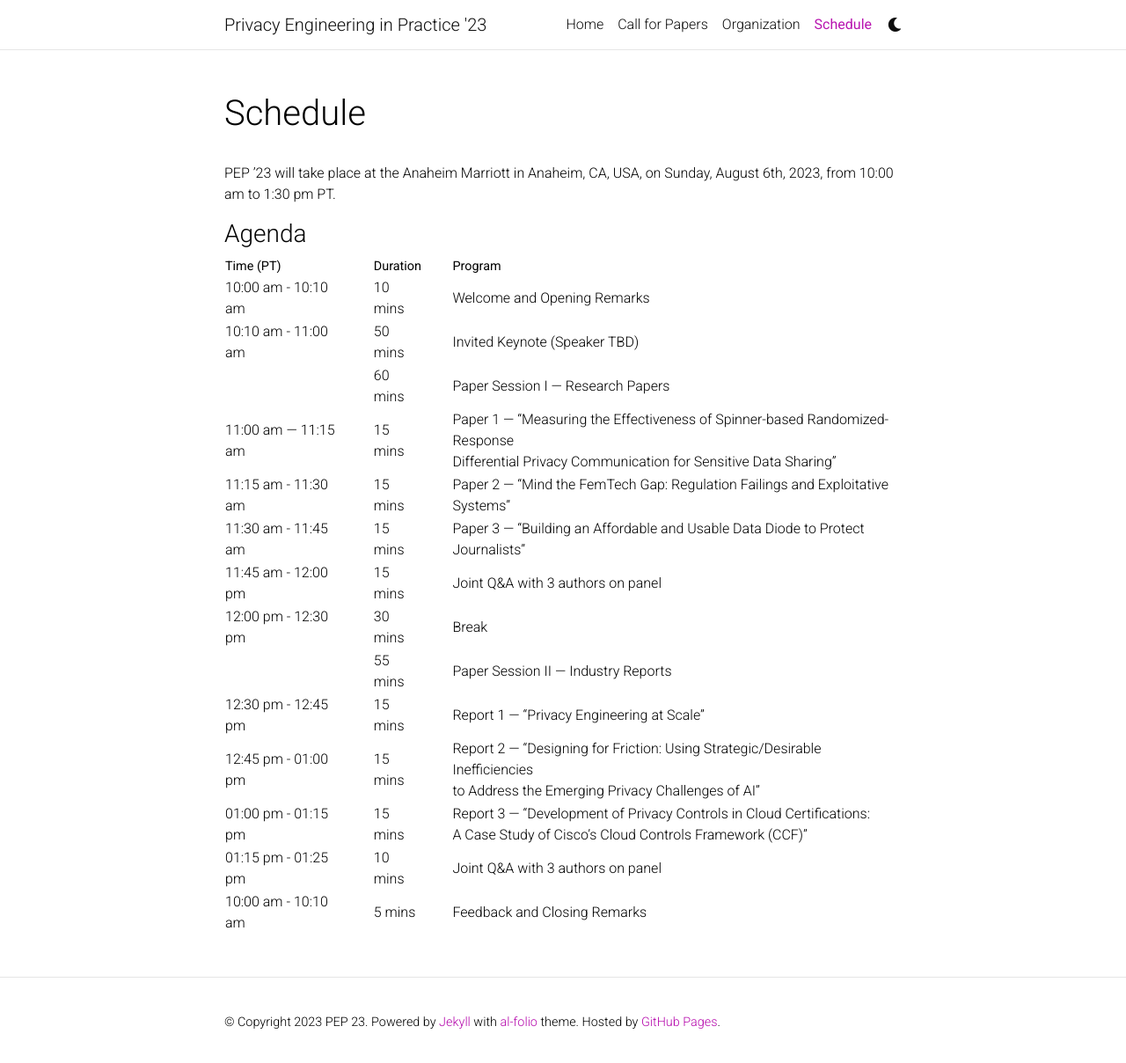
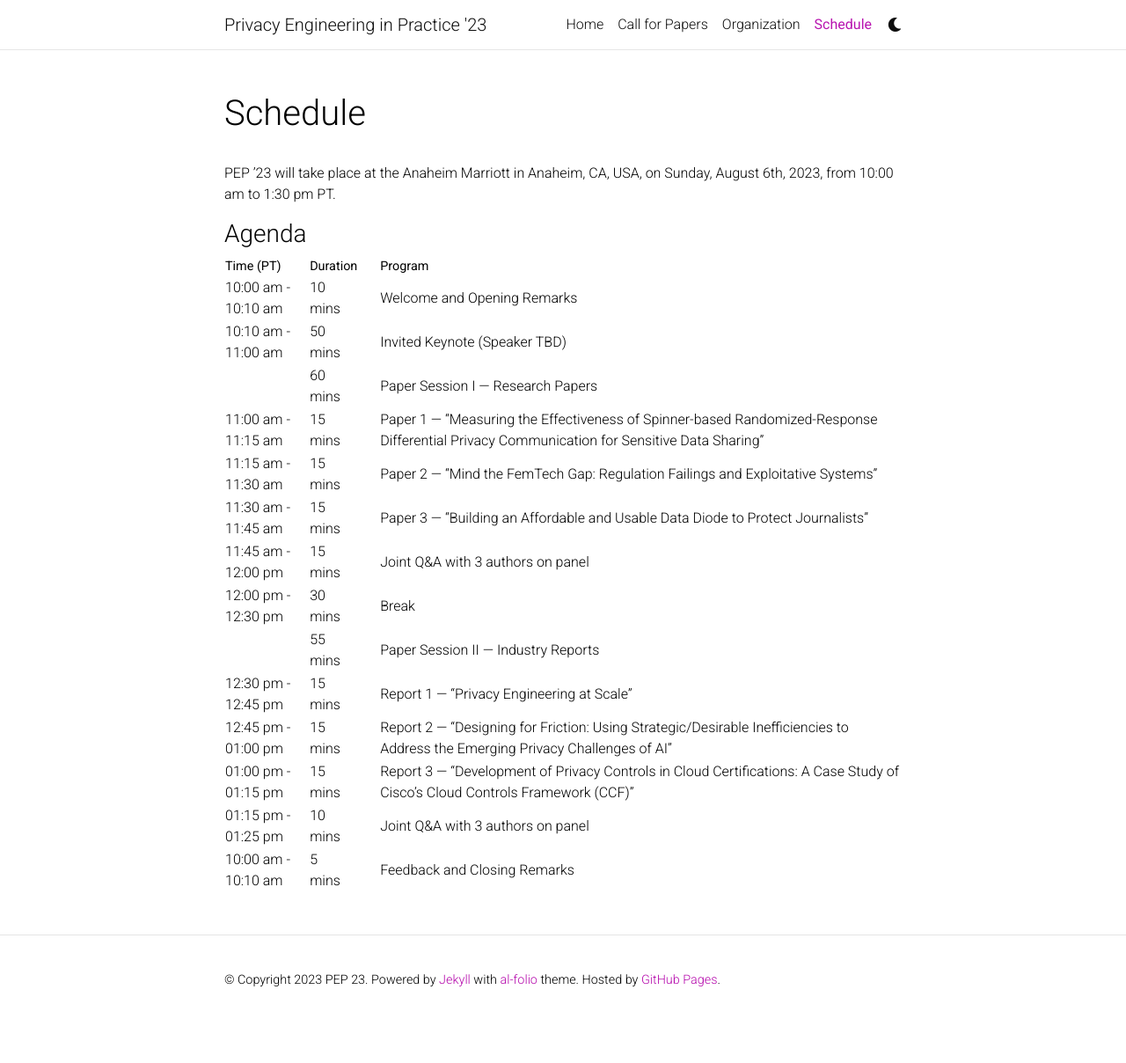
Before and after one commit to privacy-engineering/privacy-engineering.github.io, a Jekyll site: the page built from _pages/schedule.md, in a window 1280 px wide and 1213 px high. Shown: the top 1208 px of the window at 88% size. Built offline with Jekyll 4.4.1, drawn with Linux system fonts in a browser that asks for light colours; comment, search, counter and statistics services are not loaded; a style sheet for code colours, icons or effects is not loaded.

Commit message:
Update schedule.md

```diff
--- a/_pages/schedule.md
+++ b/_pages/schedule.md
@@ -12,19 +12,19 @@ PEP ’23 will take place at the Anaheim Marriott in Anaheim, CA, USA, on Sunday
 
 ### Agenda
 
-| Time (PT)&emsp;&emsp;  | Duration&emsp;&emsp; | Program |
+| Time (PT)  | Duration | Program |
 | :--- | :--- | :--- |
-| 10:00 am - 10:10 am&emsp;&emsp;                    | 10 mins&emsp;&emsp; | Welcome and Opening Remarks         |
-| 10:10 am - 11:00 am&emsp;&emsp;                    | 50 mins&emsp;&emsp; | Invited Keynote (Speaker TBD)       |
+| 10:00 am - 10:10 am | 10 mins&emsp;&emsp; | Welcome and Opening Remarks         |
+| 10:10 am - 11:00 am | 50 mins&emsp;&emsp; | Invited Keynote (Speaker TBD)       |
 |                     | 60 mins&emsp;&emsp; | Paper Session I — Research Papers   |
-| 11:00 am — 11:15 am&emsp;&emsp; | 15 mins&emsp;&emsp; | Paper 1 — "Measuring the Effectiveness of Spinner-based Randomized-Response<br>Differential Privacy Communication for Sensitive Data Sharing" |
-| 11:15 am - 11:30 am&emsp;&emsp; | 15 mins&emsp;&emsp; | Paper 2 — "Mind the FemTech Gap: Regulation Failings and Exploitative Systems"  |
-| 11:30 am - 11:45 am&emsp;&emsp; | 15 mins&emsp;&emsp; | Paper 3 — "Building an Affordable and Usable Data Diode to Protect Journalists" |
-| 11:45 am - 12:00 pm&emsp;&emsp; | 15 mins&emsp;&emsp; | Joint Q&A with 3 authors on panel   |
-| 12:00 pm - 12:30 pm&emsp;&emsp;                    | 30 mins&emsp;&emsp; | Break                               |
+| 11:00 am - 11:15 am | 15 mins&emsp;&emsp; | Paper 1 — "Measuring the Effectiveness of Spinner-based Randomized-Response Differential Privacy Communication for Sensitive Data Sharing" |
+| 11:15 am - 11:30 am | 15 mins&emsp;&emsp; | Paper 2 — "Mind the FemTech Gap: Regulation Failings and Exploitative Systems"  |
+| 11:30 am - 11:45 am | 15 mins&emsp;&emsp; | Paper 3 — "Building an Affordable and Usable Data Diode to Protect Journalists" |
+| 11:45 am - 12:00 pm | 15 mins&emsp;&emsp; | Joint Q&A with 3 authors on panel   |
+| 12:00 pm - 12:30 pm                   | 30 mins&emsp;&emsp; | Break                               |
 |                     | 55 mins&emsp;&emsp; | Paper Session II — Industry Reports |
-| 12:30 pm - 12:45 pm&emsp;&emsp; | 15 mins&emsp;&emsp; | Report 1 — "Privacy Engineering at Scale" |
-| 12:45 pm - 01:00 pm&emsp;&emsp; | 15 mins&emsp;&emsp; | Report 2 — "Designing for Friction: Using Strategic/Desirable Inefficiencies<br>to Address the Emerging Privacy Challenges of AI"  |
-| 01:00 pm - 01:15 pm&emsp;&emsp; | 15 mins&emsp;&emsp; | Report 3 — "Development of Privacy Controls in Cloud Certifications:<br>A Case Study of Cisco’s Cloud Controls Framework (CCF)" |
-| 01:15 pm - 01:25 pm&emsp;&emsp; | 10 mins&emsp;&emsp; | Joint Q&A with 3 authors on panel   |
-| 10:00 am - 10:10 am&emsp;&emsp;                    | 5 mins&emsp;&emsp;  | Feedback and Closing Remarks        |
+| 12:30 pm - 12:45 pm | 15 mins&emsp;&emsp; | Report 1 — "Privacy Engineering at Scale" |
+| 12:45 pm - 01:00 pm | 15 mins&emsp;&emsp; | Report 2 — "Designing for Friction: Using Strategic/Desirable Inefficiencies to Address the Emerging Privacy Challenges of AI"  |
+| 01:00 pm - 01:15 pm | 15 mins&emsp;&emsp; | Report 3 — "Development of Privacy Controls in Cloud Certifications: A Case Study of Cisco’s Cloud Controls Framework (CCF)" |
+| 01:15 pm - 01:25 pm | 10 mins&emsp;&emsp; | Joint Q&A with 3 authors on panel   |
+| 10:00 am - 10:10 am                  | 5 mins&emsp;&emsp;  | Feedback and Closing Remarks        |
```
